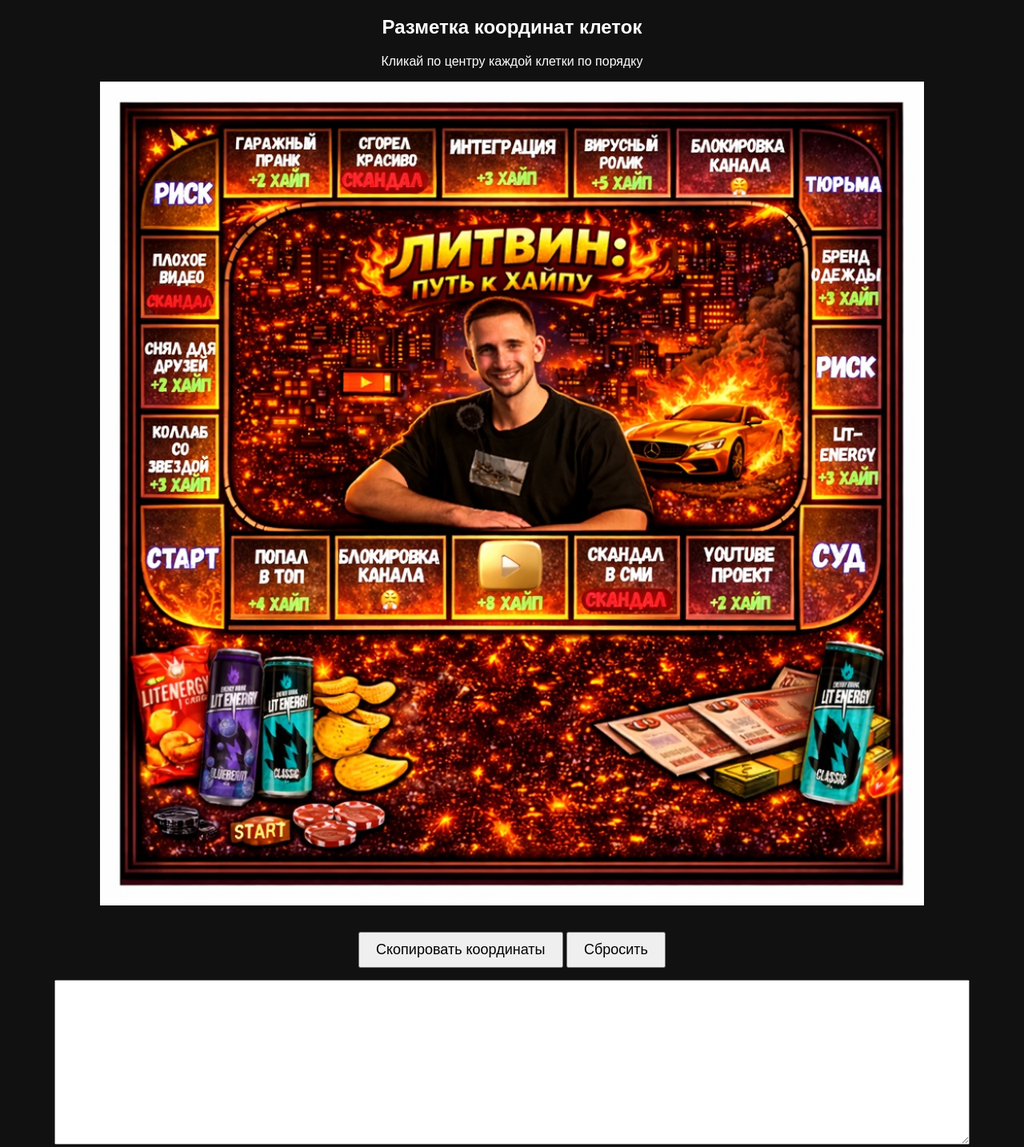
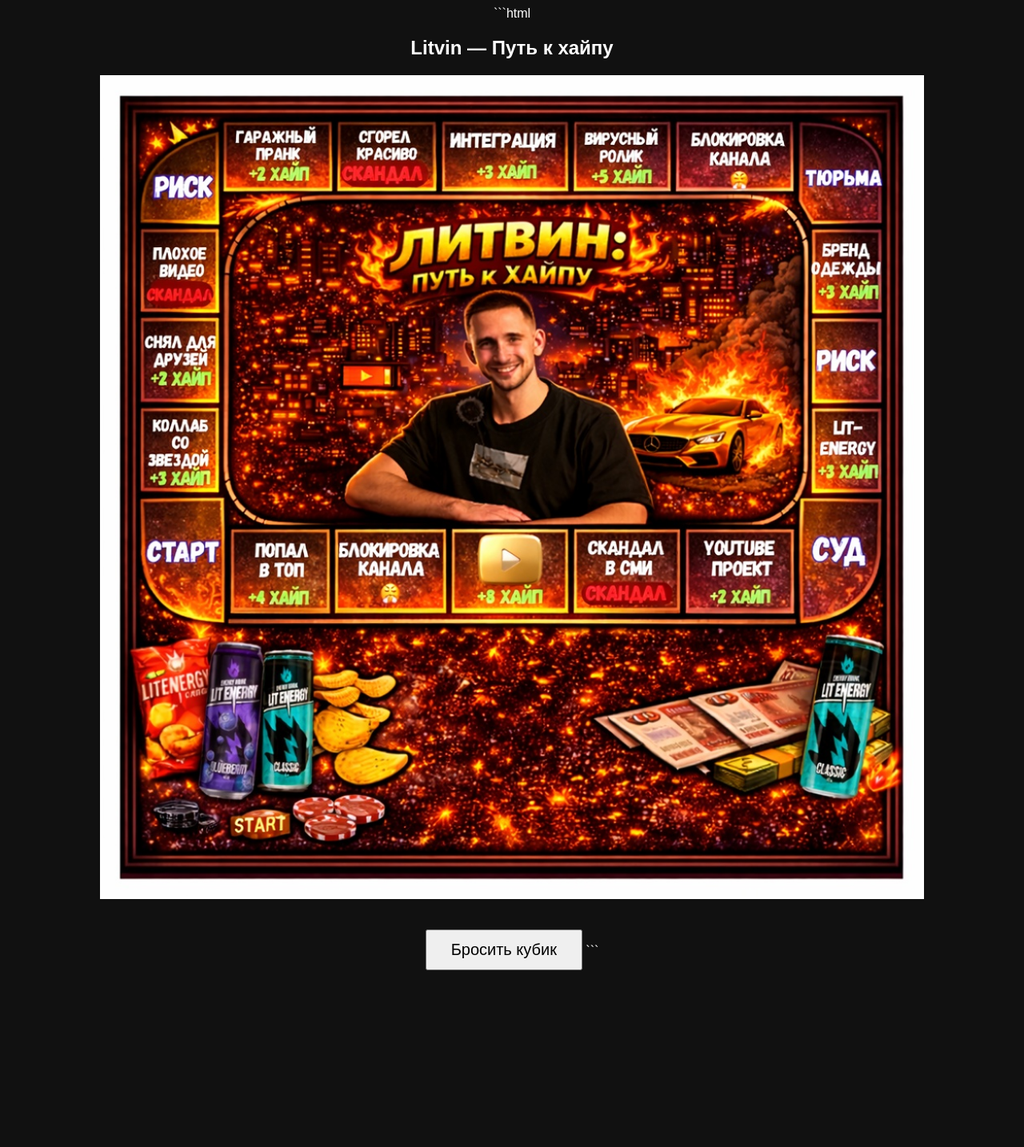
Before and after one commit to pupinupi/Litmhype-, a website: page public/room.html in a window 1280 px wide. Shown: the whole page at 80% size. After the commit the page ends 1221 px from the top, so only its background shows below. Drawn offline with nearby package versions, Linux system fonts and the light colour scheme.

Commit message:
Update room.html

````diff
--- a/public/room.html
+++ b/public/room.html
@@ -1,9 +1,10 @@
+```html
 <!DOCTYPE html>
 <html>
 <head>
 
 <meta charset="UTF-8">
-<title>Разметка клеток</title>
+<title>LitmHype Игра</title>
 
 <style>
 
@@ -24,26 +25,25 @@
 border:3px solid white;
 }
 
-.dot{
-width:14px;
-height:14px;
-background:red;
+.player{
+width:28px;
+height:28px;
 border-radius:50%;
 position:absolute;
 transform:translate(-50%,-50%);
+transition:0.35s;
 }
 
+.yellow{background:yellow;}
+.red{background:red;}
+.blue{background:blue;}
+.purple{background:purple;}
+
 button{
-margin-top:15px;
-padding:10px 20px;
-font-size:18px;
+margin-top:20px;
+padding:12px 30px;
+font-size:20px;
 cursor:pointer;
-}
-
-#coords{
-width:90%;
-height:200px;
-margin-top:15px;
 }
 
 </style>
@@ -52,22 +52,21 @@
 
 <body>
 
-<h2>Разметка координат клеток</h2>
+<h2>Litvin — Путь к хайпу</h2>
 
-<p>Кликай по центру каждой клетки по порядку</p>
+<div id="board">
 
-<div id="board"></div>
+<div id="player" class="player"></div>
+
+</div>
 
 <br>
 
-<button onclick="copyCoords()">Скопировать координаты</button>
-<button onclick="resetCoords()">Сбросить</button>
+<button id="dice">Бросить кубик</button>
 
-<br>
-
-<textarea id="coords"></textarea>
-
+<script src="/socket.io/socket.io.js"></script>
 <script src="game.js"></script>
 
 </body>
 </html>
+```
````
